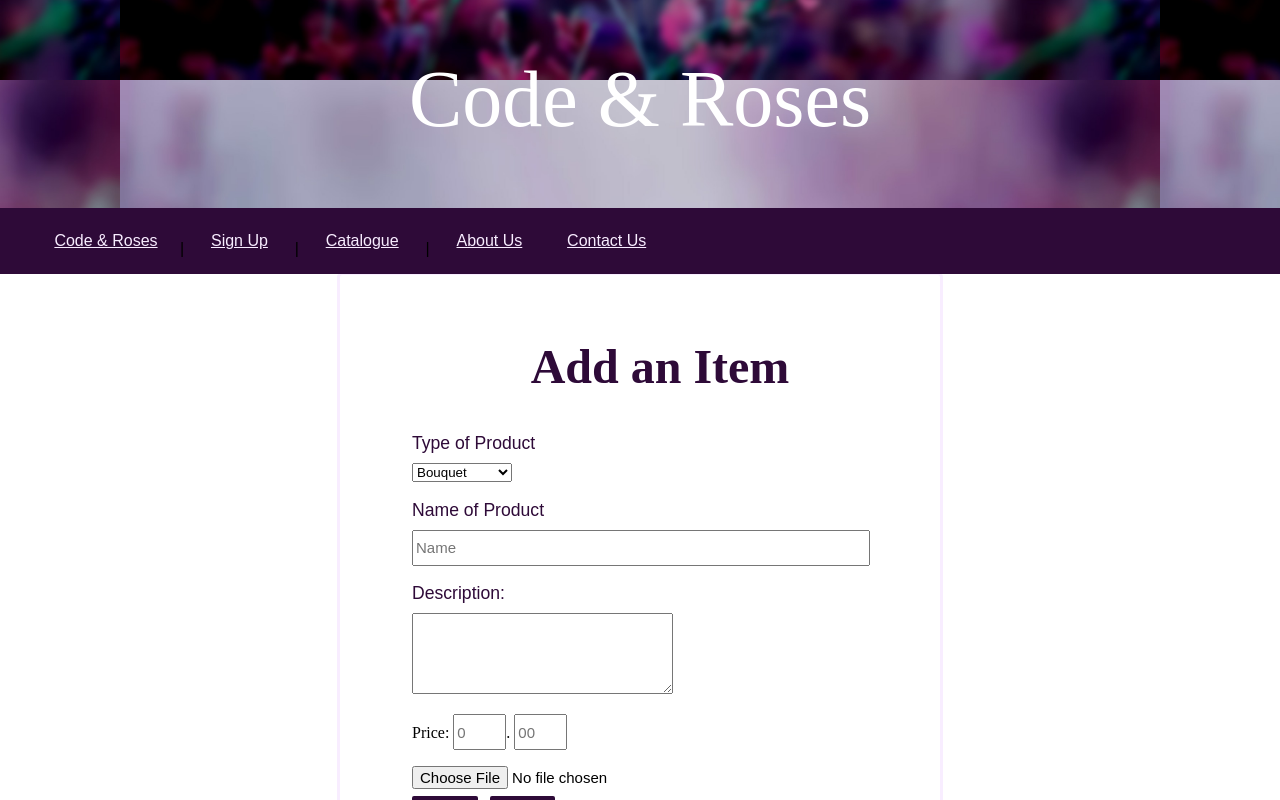
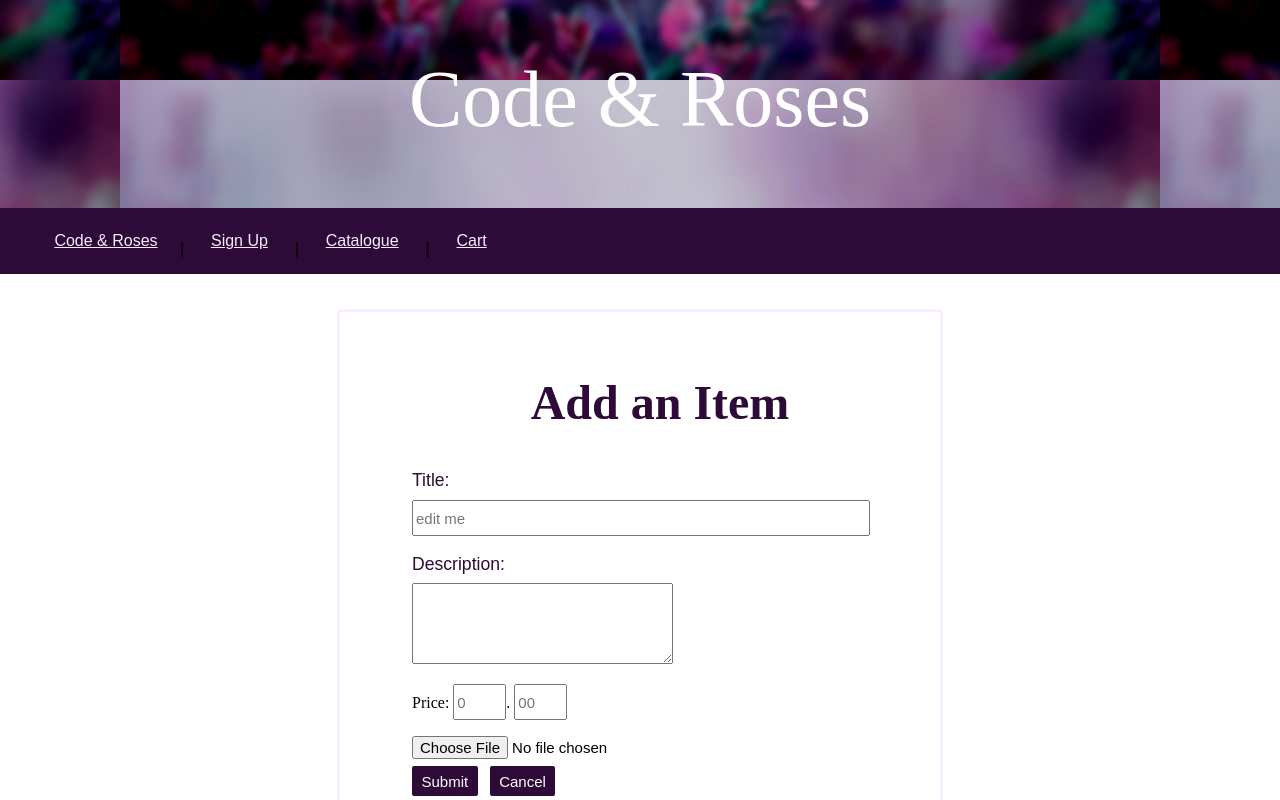
Before and after one commit to mmartinez218/codeAndRoses, a Vue app: page /components/AddItem in a window 1280 px wide. Built offline with nearby package versions, Linux system fonts and the light colour scheme.

Commit message:
Add files via upload

```diff
--- a/src/App.vue
+++ b/src/App.vue
@@ -1,13 +1,12 @@
 <link href="https://fonts.googleapis.com/css?family=Cormorant|Hind+Vadodara" rel="stylesheet"/>
-<template>
+<template >
   <div id="header">
     <h1>Code & Roses</h1>
     <div id="navBar">
       <router-link id="nav" to="/">Code & Roses</router-link>|
       <router-link id="nav" to="/SignUp">Sign Up</router-link> |
       <router-link id="nav" to="/FlowerPage">Catalogue</router-link> |
-      <router-link id="nav" to="/About">About Us</router-link>
-      <router-link id="nav" to="/Contact">Contact Us</router-link>
+      <router-link id="nav" to="/About">Cart</router-link>
     </div>
 
     <div id="rView">
@@ -24,7 +23,29 @@
 
 </template>
 
+
 <style>
+#banner{
+    background-color: red;
+    width: auto;
+    height: 37em;
+    margin-top: 2em;
+    display: flex;
+    flex-direction: column;
+    justify-content: center;
+    background-image: url("./imgs/colorful-dream-wallpaper-flower-wallpaper-5a9d848eeb97de0036179d40.jpg");
+    background-repeat: no-repeat;
+    background-size: cover;
+
+
+}
+#bannerCon{
+    background-color: white;
+}
+
+#bannerDesc{
+    text-align: center;
+}
 
 #button{
     border: 2px solid #2E0A38;
@@ -67,6 +88,12 @@ h2{
     color:#2E0A38;
     font-size: 3em;
     text-align: center;
+}
+
+h3{
+    text-align: center;
+    font-size: 4em;
+    margin: auto;
 }
 
 #header{
@@ -171,8 +198,10 @@ h2{
 
 #rView{
     position:relative;
-    top:4.6em;
+    top:6.9em;
     z-index: -1;
+    overflow: scroll;
+
 
 }
 
--- a/src/components/AddItem.vue
+++ b/src/components/AddItem.vue
@@ -2,14 +2,8 @@
   <div id="form" >
       <h2> Add an Item</h2>
         <form>
-            <p id="formHeading">Type of Product</p>
-            <select>
-                <option value="bouquet">Bouquet</option>
-                <option value="bouquet">Arrangement</option>
-                <option value="bouquet">Planter</option>
-            </select>
-            <p id="formHeading">Name of Product</p>
-            <input v-model="message" placeholder="Name">
+            <p id="formHeading">Title: </p>
+            <input v-model="message" placeholder="edit me">
 
             <p id="formHeading">Description: </p>
 
--- a/src/components/HelloWorld.vue
+++ b/src/components/HelloWorld.vue
@@ -1,6 +1,5 @@
 <template>
   <div class="hello">
-
 
     <div class="homeGallery">
         <div class="galleryCon">
@@ -37,10 +36,17 @@
                 <img src="../imgs/lethal-combination-standard_1.jpg" class="galleryImgs"/>
              </a>
         </div>
-
     </div>
       add an about button on the nav<br>
     and a contact buton<br>
+
+    <div id="banner">
+        <div id="bannerCon">
+            <h3> Shop for any occasion!</h3>
+            <p id="bannerDesc">Check the catalogue for the our finest flowers also add a button bro</p>
+        </div>
+
+    </div>
   </div>
 </template>
 
--- a/src/router.js
+++ b/src/router.js
@@ -5,7 +5,6 @@ import Start from './views/Start.vue'
 import AddItem from './components/AddItem.vue'
 import SignUp from './views/SignUp.vue'
 import FlowerPage from './views/FlowerPage.vue'
-import Bouquets from './views/Bouquets.vue'
 
 Vue.use(Router)
 
@@ -30,11 +29,6 @@ export default new Router({
       component:FlowerPage
     },
     {
-      path: '/Bouquets',
-      name: 'Bouquets',
-      component:Bouquets
-    },
-    {
       path: '/components/AddItem',
       name: 'AddItem',
       component:AddItem
--- a/src/views/FlowerPage.vue
+++ b/src/views/FlowerPage.vue
@@ -1,24 +1,20 @@
 <template>
   <div class="about">
-    <h2>Shop Collection</h2>
+    <h2>This is the flower/catalogue page</h2>
       <button @click="ChangeAddItem" id="button"> Add Item</button>
        <div v-if="page===1">
         <AddItemsV/>
             </div>
-
-        <Products />
   </div>
 </template>
 <script>
     import AddItem from "@/components/AddItem.vue"
     import Register from "@/components/Register.vue"
-    import Products from "@/components/Products.vue"
     export default{
         name:"Start",
         components:{
             AddItemsV:AddItem,
-            MyReg:Register,
-            Products:Products
+            MyReg:Register
 
         },
         data(){
--- a/src/views/Home.vue
+++ b/src/views/Home.vue
@@ -1,6 +1,6 @@
 <template >
   <div class="home">
-      <h2> Top Three Products for January</h2>
+      <h2> Top Three bouquet for January</h2>
   <HelloWorld/>
   </div>
 </template>
@@ -18,7 +18,5 @@ export default {
 }
 </script>
 <style>
-    HelloWorld{
-        color:red;
-    }
+
 </style>
--- a/src/views/SignUp.vue
+++ b/src/views/SignUp.vue
@@ -3,16 +3,16 @@
       <h2> Create an Account</h2>
         <form>
             <p id="formHeading">First name: </p>
-            <input v-model="message" placeholder="First Name">
+            <input v-model="message" placeholder="edit me">
 
             <p id="formHeading">Last name: </p>
-            <input v-model="message" placeholder="Last Name">
+            <input v-model="message" placeholder="edit me">
 
             <p id="formHeading">Email: </p>
-            <input type="email" v-model="message" placeholder="Email">
+            <input type="email" v-model="message" placeholder="edit me">
 
             <p id="formHeading">Password: </p>
-            <input type="password" v-model="message" placeholder="Choose a password">
+            <input type="password" v-model="message" placeholder="edit me">
             <p>Message is: {{ message }}</p>
 
             <button id="button" @click="submit">Submit</button>
```
